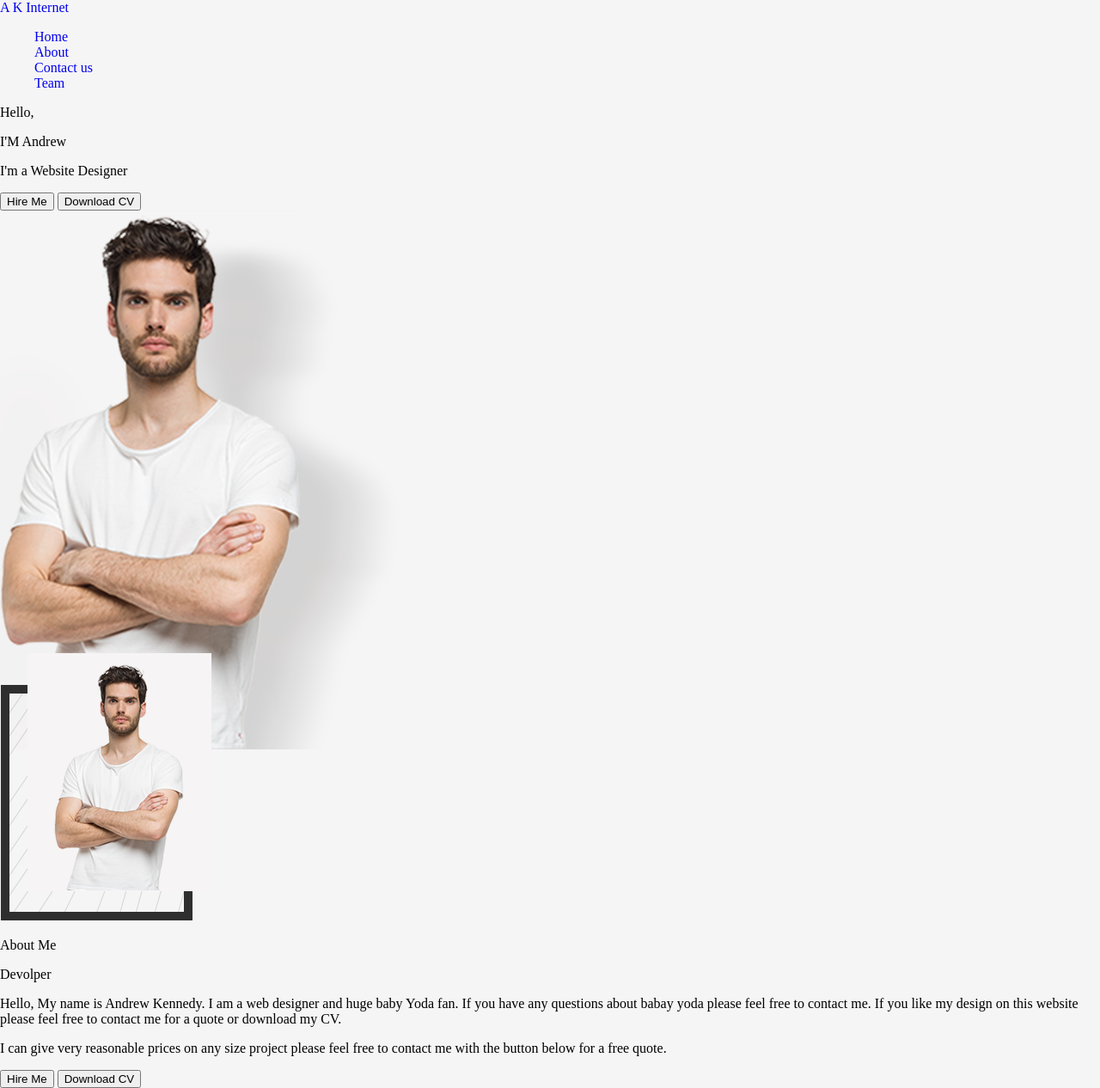
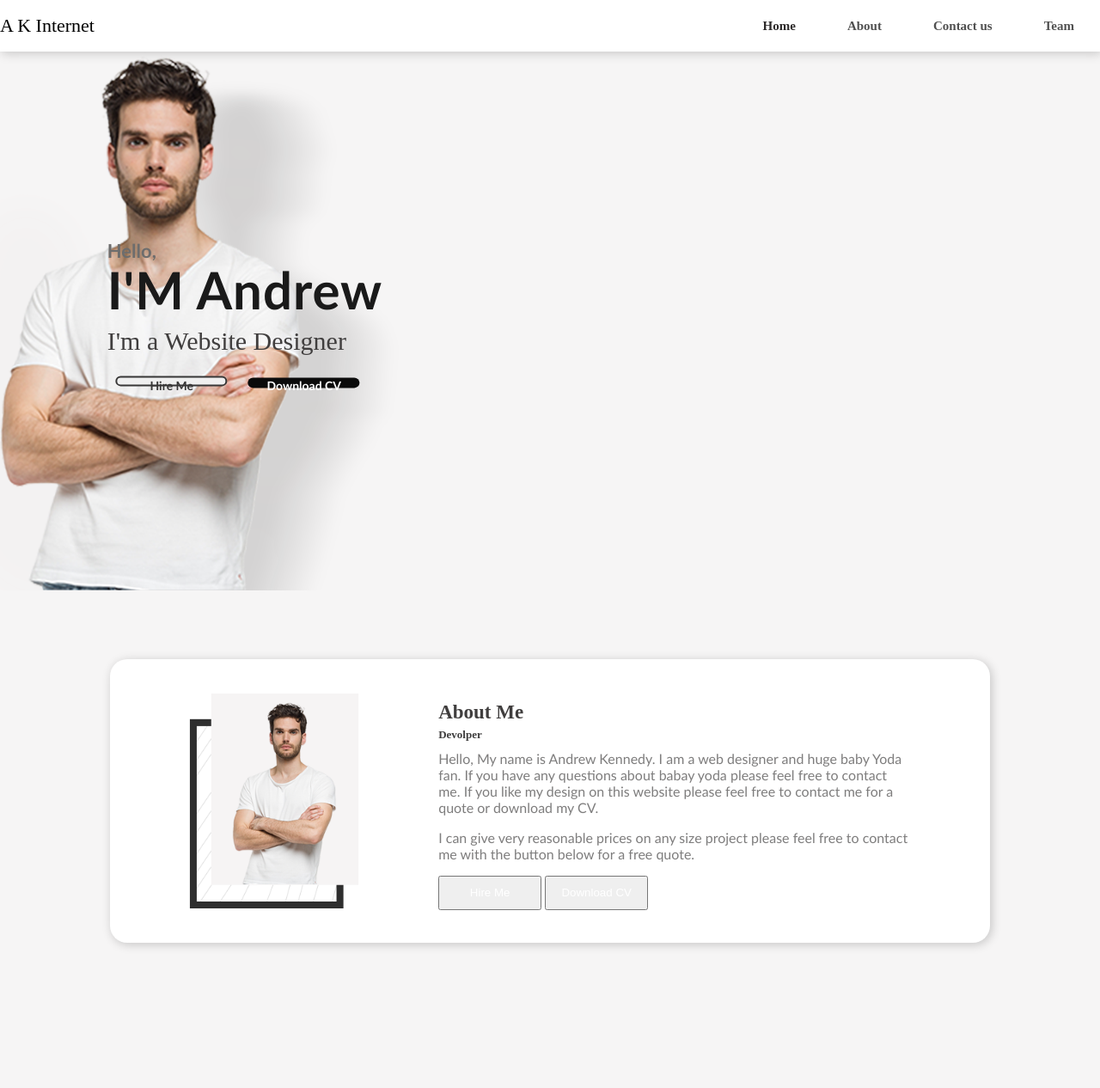
Before and after one commit to ajjken20/Personal-Portfolio-Website-one, a plain HTML site: page Index.html in a window 1280 px wide. Shown: the whole page at 86% size. After the commit the page ends 1117 px from the top, so only its background shows below. Drawn offline with Linux system fonts and the light colour scheme; files that its build step writes are made by us from their sources.

Commit message:
second draft sixteen fourty

```diff
--- a/style.css
+++ b/style.css
@@ -1,20 +1,148 @@
 @charset "utf-8";
 /* CSS Document */
-body{
-    background-color:#f6f5f5;
-    margin:0px;
-    padding:0px;
+body {
+	background-color: #f6f5f5;
+	margin: 0px;
+	padding: 0px;
 }
-ul{
-    list-style:none;
+ul {
+	list-style: none;
 }
-a{
-    text-decoration:none;
+a {
+	text-decoration: none;
 }
-section{
-    width:100%;
-    height:95vh;
-    background-image:url("C:/Users/Andrew/Desktop/Personal-Portfolio-Website-one/bg.png")
-    background-repeat no-repeat;
-    background-size:cover;
+section {
+	width: 100%;
+	height: 95vh;
+	background-image: url("C:/Users/Andrew/Desktop/Personal-Portfolio-Website-one/bg.png") background-repeat no-repeat;
+	background-size: cover;
 }
+nav {
+	display: flex;
+	justify-content: space-between;
+	align-items: center;
+	height: 60px;
+	background-color: #ffffff;
+	box-shadow: 2px 2px 12px rgba(0, 0, 0, 0.2);
+	padding: 0px, 5%;
+}
+nav ul {
+	display: flex;
+}
+nav ul li a {
+	margin: 30px;
+	font-family: myraid pro regualr;
+	color: #505050;
+	font-size: 15px;
+	font-weight: 700;
+}
+.logo {
+	font-family: RoadTest;
+	color: #000000;
+	font-size: 22px;
+}
+.active {
+	font-weight: bold;
+	color: #2d2a2a;
+}
+.text-container p:nth-child(1) {
+	font-family: calibri;
+	font-weight: bold;
+	color: #6d6d6d;
+	font-size: 22px;
+}
+.text-container p:nth-child(2) {
+	font-family: calibri;
+	font-weight: bold;
+	letter-spacing: 1px;
+	color: #1a1a1a;
+	font-size: 60px;
+}
+.text-container p:nth-child(3) {
+	font-family: myraid pro regular;
+	color: #403e3e;
+	font-size: 30px;
+	line-height: 30px;
+}
+.text-container p {
+	line-height: 0px;
+	margin: 45px 0px 25px;
+}
+.text-container {
+	position: absolute;
+	left: 13%;
+	top: 42%;
+	transform: translate(-13%, -42%);
+}
+.text-container button {
+	width: 130px;
+	height: 12px;
+	border-radius: 10px;
+	font-family: calibri;
+	font-weight: bold;
+	font-size: 14px;
+	outline: none;
+	margin: 0px 10px;
+}
+.hire-btn {
+	border: 2px solid #373636;
+	color: #373636;
+}
+.down-cv {
+	background-color: #0b0b0b;
+	color: #ffffff;
+	border: none;
+}
+button:active {
+	transform: scale(1.1);
+}
+model {
+	height: 560px;
+	position: absolute;
+	bottom: 40px;
+	left: 70%;
+	transform: translateX(-70%);
+}
+.about-container {
+	width: 80%;
+	height: 330px;
+	background-color: #ffffff;
+	border-radius: 20px;
+	box-shadow: 2px 2px 12px rgba(0, 0, 0, 0.2);
+	display: flex;
+	margin: 7px auto 20px auto;
+	position: relative;
+	justify-content: space-evenly;
+	align-items: center;
+}
+.about-container img {
+	height: 250px;
+}
+.about-text {
+	width: 550px;
+}
+.about-text p:nth-child(1) {
+	color: #403e3e;
+	font-family: myraid pro;
+	font-weight: bold;
+	font-size: 23px;
+	line-height: 0px;
+}
+.about-text p:nth-child(2) {
+	color: #3e3d3d;
+	font-size: 13px;
+	font-family: myraid pro;
+	font-weight: bold;
+	line-height: 5px;
+}
+.about-text p:nth-child(3),
+.about-text p:nth-child(4) {
+	color: #7e7d7d;
+	font-family: calibri;
+	font-size: 16px;
+}
+.about-text button {
+	width: 120px;
+	height: 40px;
+	color: #ffffff;
+}
```
